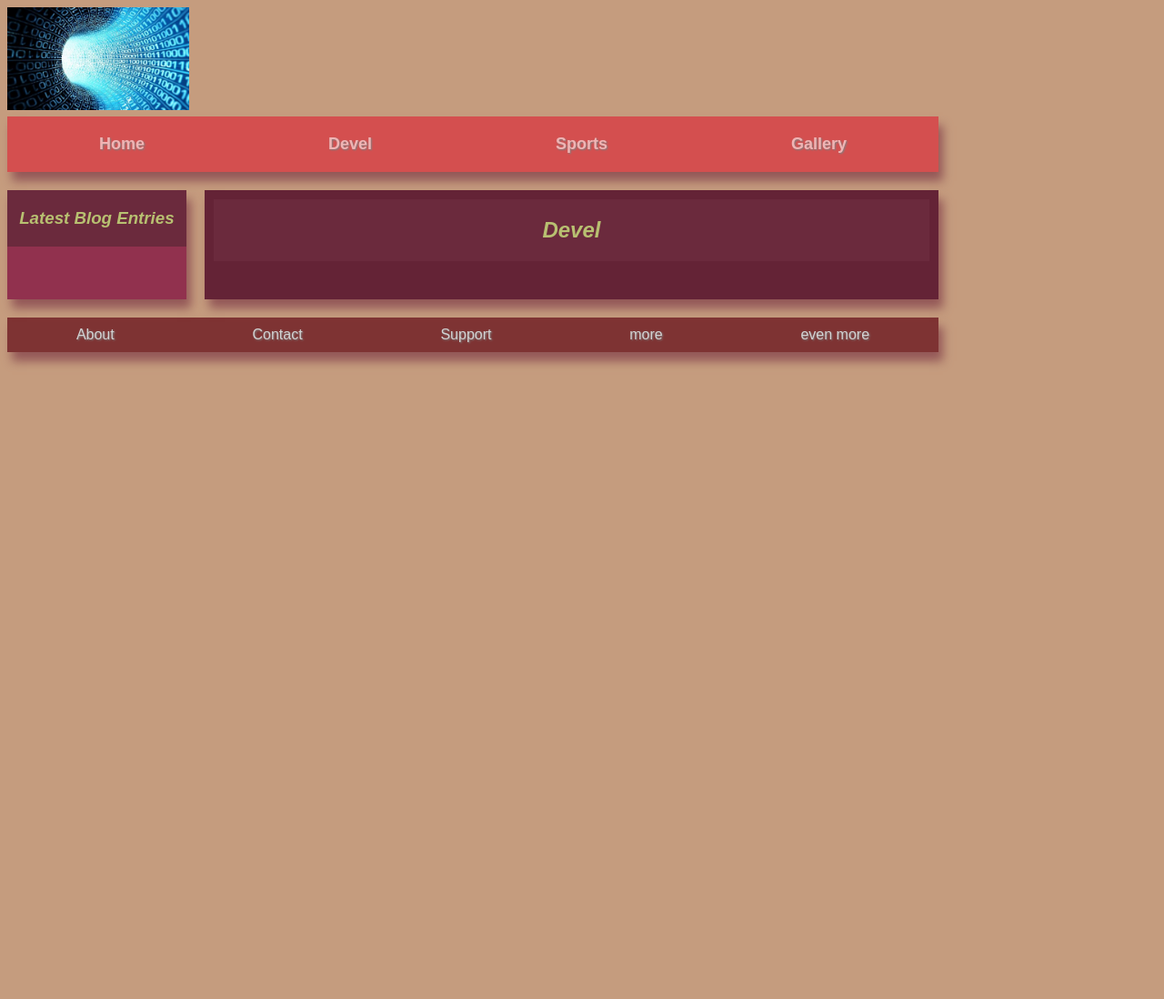
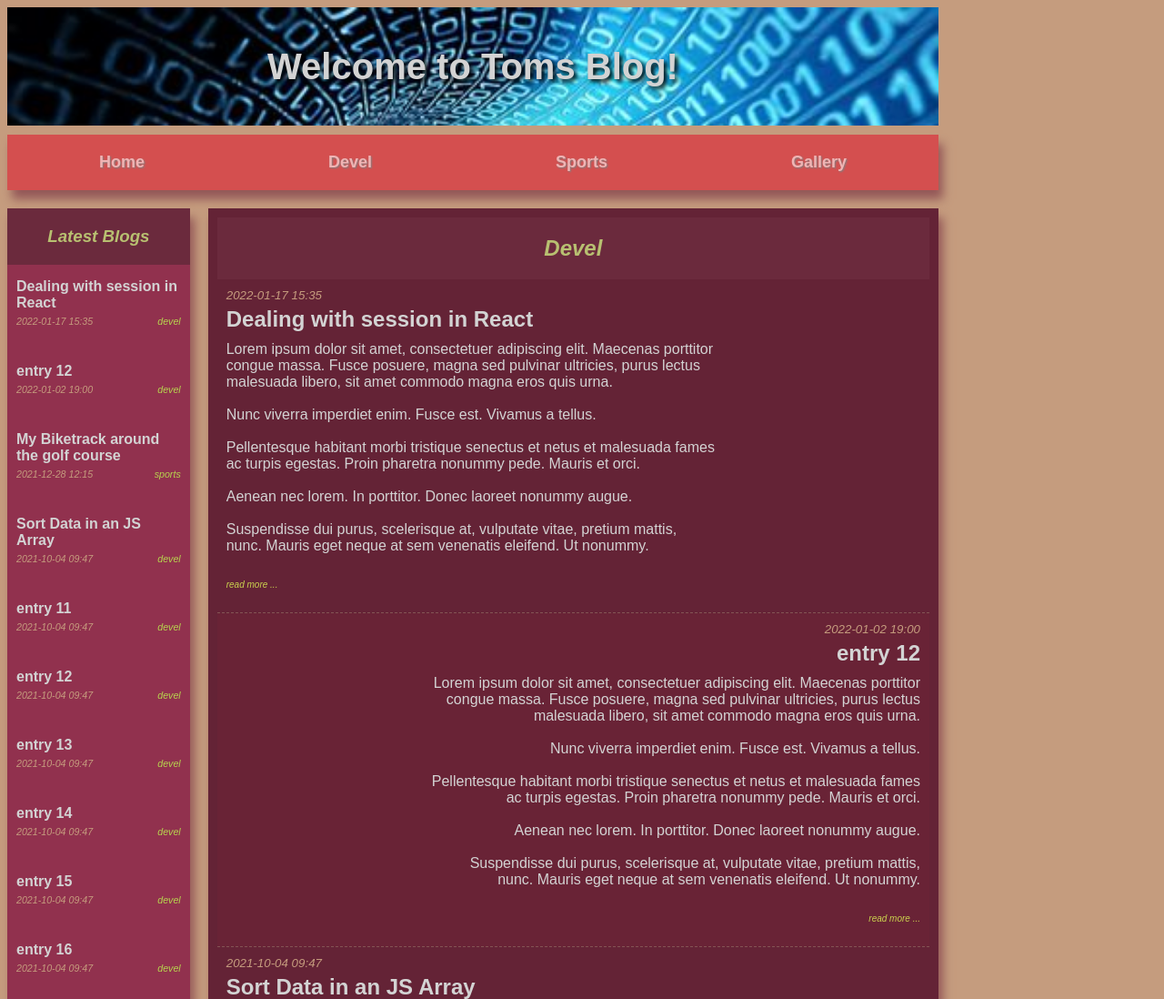
Before and after one commit to TomEsDE/wbs-primer-blog, a website built with Parcel: page src/devel.html in a window 1280 px wide. Shown: the top 1098 px of the page at 91% size. Before the commit the page ends 800 px from the top, so only its background shows below. Built offline with nearby package versions, Linux system fonts and the light colour scheme.

Commit message:
logo and main section data integration + styling

```diff
--- a/src/devel.html
+++ b/src/devel.html
@@ -16,7 +16,8 @@
 
     <header class="header">
       <figure class="logo">
-        <img alt="Logo" src="../assets/images/primer-logo.jpg" width="200px" />
+        <!-- <img alt="Logo" src="./assets/images/primer-logo.jpg" width="200px" /> -->
+        <div class="blog-title">Welcome to Toms Blog!</div>
       </figure>
       <nav class="nav-top shadow">
         <a href="../index.html">Home</a>
@@ -28,7 +29,7 @@
 
     <div class="center">
       <div id="sidebar" class="sidebar shadow">
-        <h3 class="sidebar_title">Latest Blog Entries</h3>
+        <h3 class="sidebar_title">Latest Blogs</h3>
       </div>
 
       <main id="main" class="main shadow">
--- a/src/index.js
+++ b/src/index.js
@@ -1,76 +1,85 @@
+// #################
 // blog data
+const lorem = 'Lorem ipsum dolor sit amet, consectetuer adipiscing elit. Maecenas porttitor congue massa. Fusce posuere, magna sed pulvinar ultricies, purus lectus malesuada libero, sit amet commodo magna eros quis urna.<br><br>'+
+'Nunc viverra imperdiet enim. Fusce est. Vivamus a tellus.<br><br>'+
+'Pellentesque habitant morbi tristique senectus et netus et malesuada fames ac turpis egestas. Proin pharetra nonummy pede. Mauris et orci.<br><br>'+
+'Aenean nec lorem. In porttitor. Donec laoreet nonummy augue.<br><br>'+
+'Suspendisse dui purus, scelerisque at, vulputate vitae, pretium mattis, nunc. Mauris eget neque at sem venenatis eleifend. Ut nonummy.<br><br>'
+
+const short = 'short description of the blog text';
+
 const blogEntries = [
-    entry = {
+    {
         type: 'devel',
         date: '2022-01-17 15:35',
         title: 'Dealing with session in React',
-        short: 'short description of the blog text',
+        short: lorem,
         path: '/src/blogs/devel1.html',
     },
-    entry = {
+    {
         type: 'sports',
         date: '2021-12-28 12:15',
         title: 'My Biketrack around the golf course',
-        short: 'short description of the blog text',
+        short: lorem,
         path: '/src/blogs/sports1.html',
     },
-    entry = {
+    {
         type: 'devel',
         date: '2021-10-04 09:47',
         title: 'Sort Data in an JS Array',
         short: 'short description of the blog text',
         path: '/src/blogs/devel2.html',
     },
-    entry = {
+    {
         type: 'devel',
         date: '2022-01-02 19:00',
         title: 'entry 12',
-        short: 'short description of the blog text',
+        short: lorem,
         path: '/src/blogs/devel12.html',
     },
-    entry = {
+    {
         type: 'devel',
         date: '2021-10-04 09:47',
         title: 'entry 11',
         short: 'short description of the blog text',
         path: '/src/blogs/devel2.html',
     },
-    entry = {
+    {
         type: 'devel',
         date: '2021-10-04 09:47',
         title: 'entry 12',
         short: 'short description of the blog text',
         path: '/src/blogs/devel2.html',
     },
-    entry = {
+    {
         type: 'devel',
         date: '2021-10-04 09:47',
         title: 'entry 13',
         short: 'short description of the blog text',
         path: '/src/blogs/devel2.html',
     },
-    entry = {
+    {
         type: 'devel',
         date: '2021-10-04 09:47',
         title: 'entry 14',
         short: 'short description of the blog text',
         path: '/src/blogs/devel2.html',
     },
-    entry = {
+    {
         type: 'devel',
         date: '2021-10-04 09:47',
         title: 'entry 15',
         short: 'short description of the blog text',
         path: '/src/blogs/devel2.html',
     },
-    entry = {
+    {
         type: 'devel',
         date: '2021-10-04 09:47',
         title: 'entry 16',
         short: 'short description of the blog text',
         path: '/src/blogs/devel2.html',
     },
-    entry = {
+    {
         type: 'devel',
         date: '2021-10-04 09:47',
         title: 'entry 17',
@@ -79,30 +88,28 @@ const blogEntries = [
     }
 ]
 
-const lorem = 'Lorem ipsum dolor sit amet, consectetuer adipiscing elit. Maecenas porttitor congue massa. Fusce posuere, magna sed pulvinar ultricies, purus lectus malesuada libero, sit amet commodo magna eros quis urna.<br><br>'+
-'Nunc viverra imperdiet enim. Fusce est. Vivamus a tellus.<br><br>'+
-'Pellentesque habitant morbi tristique senectus et netus et malesuada fames ac turpis egestas. Proin pharetra nonummy pede. Mauris et orci.<br><br>'+
-'Aenean nec lorem. In porttitor. Donec laoreet nonummy augue.<br><br>'+
-'Suspendisse dui purus, scelerisque at, vulputate vitae, pretium mattis, nunc. Mauris eget neque at sem venenatis eleifend. Ut nonummy.<br><br>'
 
 
-let pageType = 'all'
+// #################
+// functions and data control
+
+let pageType = 'none'
 
 window.addEventListener("load", function(event) {
-    setSidebarData()
+    setSidebarData(10)
 
     pageType = $('#pageType').val()
+    console.log(`type: ${pageType}`);
 
-    console.log(`type: ${pageType}`);
-    setMainData(pageType)
+    if(pageType) setMainData(pageType)
 });
 
-function setSidebarData() {
+function setSidebarData(limit = 8) {
     // latest 6 blog-entries in sidebar
     blogEntries
         .sort((a, b) => new Date(b.date) - new Date(a.date))
         .forEach( (entry, index) => {
-            if(index < 12) {
+            if(index < limit) {
                 const html =
                     `<section class="latest_blog">
                         <h4 class="latest_blog_title">${entry.title}</h4>
@@ -135,19 +142,23 @@ function setMainData(type = 'all', showMore = false) {
         const even = index % 2 === 0
 
         if(index >= currDataIdx && index < newDataIdx) {
-            const hideType = entry.type === type ? `visibility:hidden` : ''
+            // const hideType = entry.type === type ? `visibility: hidden` : ''
+            const hideType = entry.type === type ? `hide` : ''
 
             const html =
-                `<section class="main_blog ${even ? 'even' : 'odd'}">
+                `<a href="${entry.path}"><section class="main_blog ${even ? 'even' : 'odd'}">
                     <div class="main_blog_detail">
-                        <div class="main_blog_date" style="order: ${even ? '0' : '1'}">${entry.date}</div>
-                        <div class="main_blog_type" style="${hideType}; order: ${even ? '1' : '0'}">${entry.type}</div>
+                        <div class="main_blog_date">${entry.date}</div>
+                        <div class="main_blog_type ${hideType}">${entry.type}</div>
                     </div>
-                    <h2 class="main_blog_title">${entry.title}</h2>
-                    <div class="main_blog_detail">
-                        ${lorem}
-                    </div>
-                </section>`
+                    <article>
+                        <h2 class="main_blog_title">${entry.title}</h2>
+                        <div class="main_blog_detail">
+                            ${entry.short}
+                        </div>
+                    </article>
+                    <div class="main_blog_readmore">read more ...</div>
+                </section></a>`
 
             // console.log(html);
             $('#mainData').append(html)
@@ -156,6 +167,7 @@ function setMainData(type = 'all', showMore = false) {
         }
     })
 
+    // add 'show More'-button
     if(isData && !showMore) {
         $('#main').append(`<section id="showMoreData" onClick="showMoreData()" class="main_showmore">show more</section>`)
     }
--- a/src/styles.css
+++ b/src/styles.css
@@ -1,12 +1,25 @@
+* {
+  color: lightgray;
+  box-sizing: border-box;
+}
+
 body {
   font-family: sans-serif;
   max-width: 1024px;
   background-color: rgb(197, 156, 126);
-  color: lightgray;
+}
+
+a {
+  color: inherit; /* blue colors for links too */
+  text-decoration: inherit; /* no underline */
 }
 
 .shadow {
   box-shadow: 5px 10px 10px rgb(148, 88, 88);
+}
+
+.hide {
+  display: none;
 }
 
 /*
@@ -17,10 +30,21 @@ body {
 }
 
 .logo {
-  width: 100px;
-  height: 100px;
+  height: 130px;
+  line-height: 130px;
   /* border: 1px solid; */
-  margin: 0 0 20px 0;
+  margin: 0 0 10px 0;
+  background-image: url('../assets/images/primer-logo.jpg');
+  background-repeat: no-repeat;
+  background-size: cover;
+}
+
+.blog-title {
+  text-align: center;
+  font-size: 30pt;
+  font-weight: bold;
+  text-shadow: 3px 3px 5px black;
+  vertical-align: middle;
 }
 
 .nav-top {
@@ -84,15 +108,19 @@ nav a:hover {
   /* margin-bottom: 20px; */
   padding: 10px;
   padding-bottom: 25px;
+  border-bottom: 1px dashed rgb(131, 84, 84);
+  text-decoration: none;
 }
 
 .odd {
-  margin-left: 30%;
+  padding-left: 30%;
   text-align: right;
+  background-color: rgb(105, 35, 54);
 }
 
 .even {
-  margin-right: 30%;
+  padding-right: 30%;
+  background-color: rgb(100, 35, 54);
 }
 
 .main_blog:hover {
@@ -100,8 +128,9 @@ nav a:hover {
 }
 
 .main_blog_detail {
-  display: flex;
+  /* display: flex;
   justify-content: space-between;
+  align-content: flex-end */
 }
 
 .main_blog_date {
@@ -113,17 +142,25 @@ nav a:hover {
 .main_blog_type {
   font-size: 10pt;
   font-style: italic;
-  color:rgb(183, 212, 79)
+  color:rgb(183, 212, 79);
+  padding-top: 5px;
 }
 
 .main_blog_title {
   margin: 5px 0 10px 0;
 }
 
+.main_blog_readmore {
+  font-size: x-small;
+  font-style: italic;
+  color:rgb(203, 212, 79);
+  margin-top: 10px;
+}
+
 .main_showmore {
   cursor: pointer;
   text-align: center;
-  background-color: rgba(107, 64, 39, 0.904);
+  background-color: rgb(100, 35, 54);
   font-size: 14pt;
   font-style: italic;
   padding: 10px;
```
Also changed, not shown: index.html (+2 -1 lines), src/gallery.html (+5 -6 lines), src/sports.html (+3 -2 lines).
